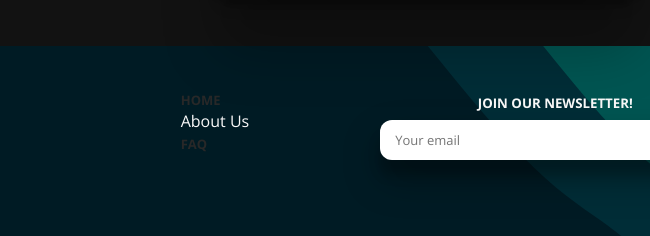
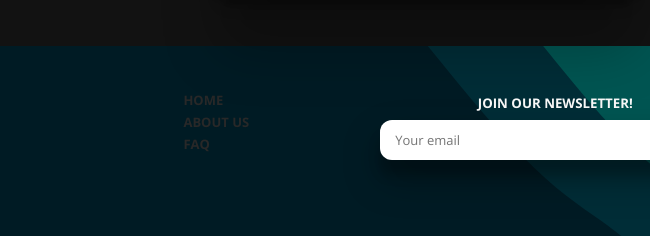
Before and after one commit to shezcode/siljoq, a website: page products.html in a window 1280 px wide. Shown: the part 1918-2154 px from the top of the page, 160-810 px from the left. Drawn offline with nearby package versions, Linux system fonts and the light colour scheme.

Commit message:
about us link fix

```diff
--- a/products.html
+++ b/products.html
@@ -315,7 +315,7 @@
       <div>
         <ul>
           <li><a href="index.html">Home</a></li>
-          <li><a href="index.html"></a>About Us</a></li>
+          <li><a href="index.html">About Us</a></li>
           <li><a href="index.html">FAQ</a></li>
         </ul>
       </div>
```
